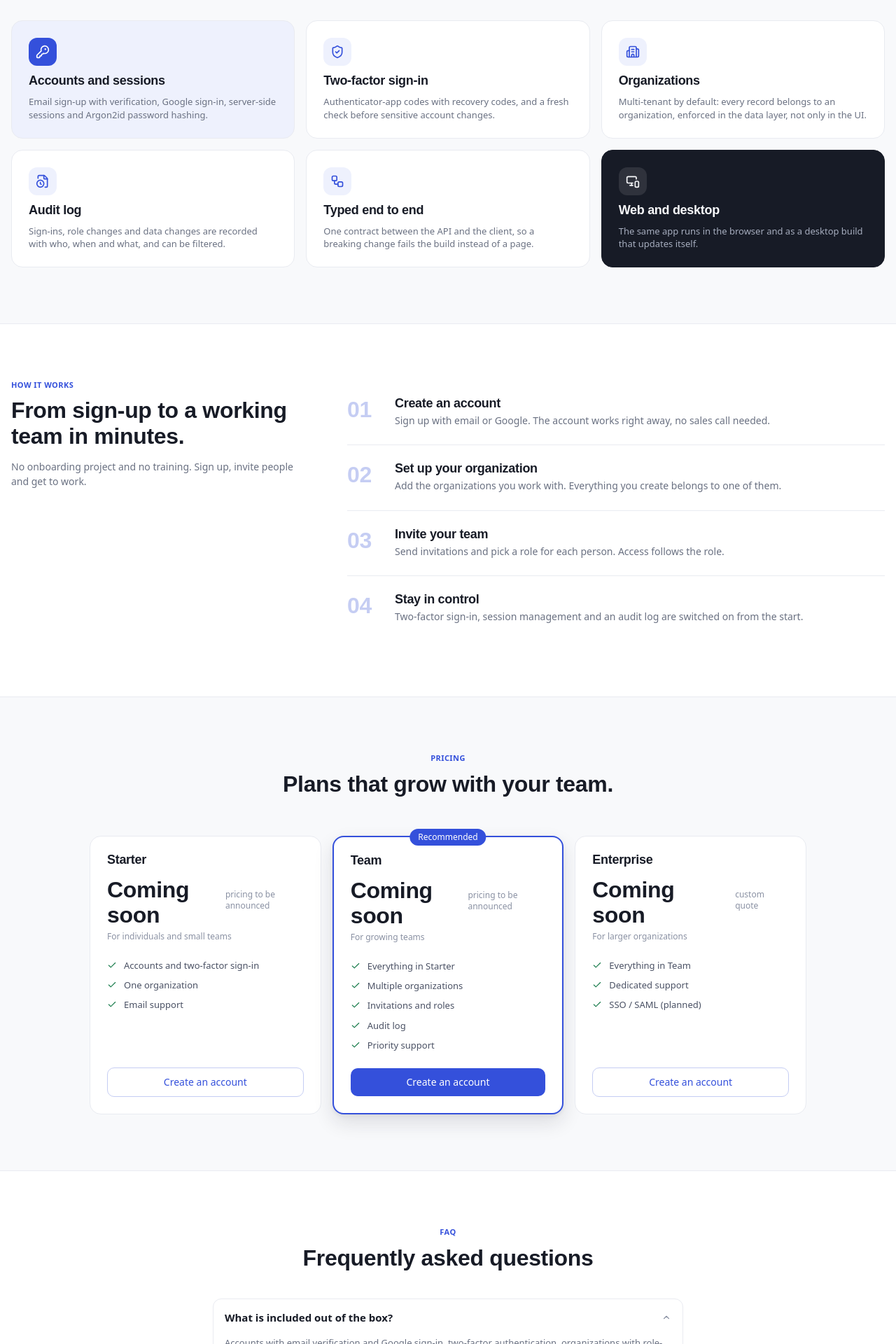
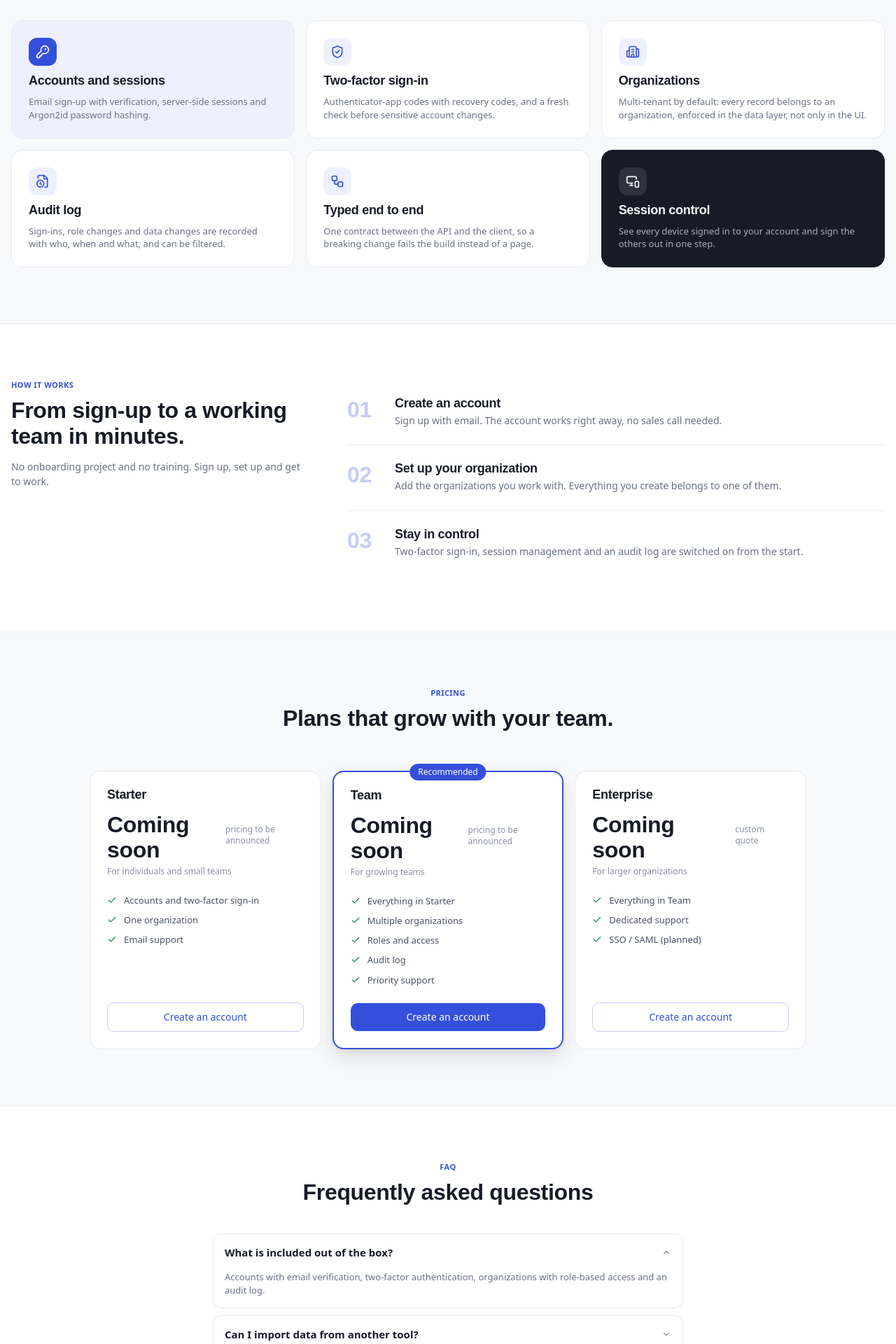
Before and after one commit to Shironex/nest-vite-starter, a React (Vite) app in the folder apps/web/: page / in a window 1280 px wide. Shown: the part 800-2720 px from the top of the page at 70% size. Built offline with nearby package versions, Linux system fonts and the light colour scheme; no server answers.

Commit message:
refactor(web): drop removed features from the landing and auth copy

```diff
--- a/apps/web/src/features/auth/locales/en.json
+++ b/apps/web/src/features/auth/locales/en.json
@@ -60,7 +60,7 @@
       "personTitle": "Onboarding",
       "personInitials": "YT",
       "personName": "Your team",
-      "status": "Invitation accepted"
+      "status": "Account ready"
     }
   }
 }
--- a/apps/web/src/features/landing/components/LandingFaq/LandingFaq.hooks.ts
+++ b/apps/web/src/features/landing/components/LandingFaq/LandingFaq.hooks.ts
@@ -9,7 +9,7 @@ const ITEMS: IFaqItem[] = [
   {
     question: 'What is included out of the box?',
     answer:
-      'Accounts with email verification and Google sign-in, two-factor authentication, organizations with role-based access, team invitations and an audit log.',
+      'Accounts with email verification, two-factor authentication, organizations with role-based access and an audit log.',
   },
   {
     question: 'Can I import data from another tool?',
@@ -26,10 +26,6 @@ const ITEMS: IFaqItem[] = [
     answer:
       'Every record belongs to one organization, and the data layer scopes every query to it, so one customer cannot read the records of another.',
   },
-  {
-    question: 'Is there a desktop app?',
-    answer: 'Yes. The same app also ships as a desktop build that keeps itself up to date.',
-  },
 ];
 
 export function useLandingFaq(): ILandingFaqView {
--- a/apps/web/src/features/landing/components/LandingFeatures/LandingFeatures.hooks.ts
+++ b/apps/web/src/features/landing/components/LandingFeatures/LandingFeatures.hooks.ts
@@ -17,7 +17,7 @@ const CELLS: IFeatureCell[] = [
     icon: KeyRound,
     title: 'Accounts and sessions',
     description:
-      'Email sign-up with verification, Google sign-in, server-side sessions and Argon2id password hashing.',
+      'Email sign-up with verification, server-side sessions and Argon2id password hashing.',
     variant: 'tint',
   },
   {
@@ -50,8 +50,8 @@ const CELLS: IFeatureCell[] = [
   },
   {
     icon: MonitorSmartphone,
-    title: 'Web and desktop',
-    description: 'The same app runs in the browser and as a desktop build that updates itself.',
+    title: 'Session control',
+    description: 'See every device signed in to your account and sign the others out in one step.',
     variant: 'signature',
   },
 ];
--- a/apps/web/src/features/landing/components/LandingPricing/LandingPricing.hooks.ts
+++ b/apps/web/src/features/landing/components/LandingPricing/LandingPricing.hooks.ts
@@ -29,7 +29,7 @@ const PLANS: IPricingPlan[] = [
     features: [
       'Everything in Starter',
       'Multiple organizations',
-      'Invitations and roles',
+      'Roles and access',
       'Audit log',
       'Priority support',
     ],
--- a/apps/web/src/features/landing/components/LandingSteps/LandingSteps.hooks.ts
+++ b/apps/web/src/features/landing/components/LandingSteps/LandingSteps.hooks.ts
@@ -5,8 +5,7 @@ const STEPS: ILandingStep[] = [
   {
     number: '01',
     title: 'Create an account',
-    description:
-      'Sign up with email or Google. The account works right away, no sales call needed.',
+    description: 'Sign up with email. The account works right away, no sales call needed.',
   },
   {
     number: '02',
@@ -16,11 +15,6 @@ const STEPS: ILandingStep[] = [
   },
   {
     number: '03',
-    title: 'Invite your team',
-    description: 'Send invitations and pick a role for each person. Access follows the role.',
-  },
-  {
-    number: '04',
     title: 'Stay in control',
     description:
       'Two-factor sign-in, session management and an audit log are switched on from the start.',
--- a/apps/web/src/features/landing/components/LandingSteps/LandingSteps.tsx
+++ b/apps/web/src/features/landing/components/LandingSteps/LandingSteps.tsx
@@ -36,7 +36,7 @@ export default function LandingSteps() {
               From sign-up to a working team in minutes.
             </h2>
             <p className="mt-4 type-body-regular text-text-muted">
-              No onboarding project and no training. Sign up, invite people and get to work.
+              No onboarding project and no training. Sign up, set up and get to work.
             </p>
           </div>
 
```
Also changed, not shown: 2 other files (tests, documents, lock files or other folders).
